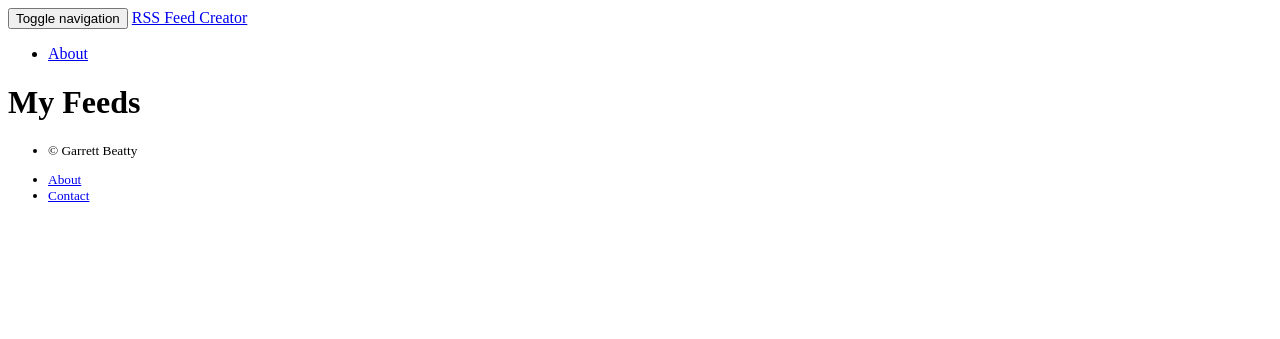
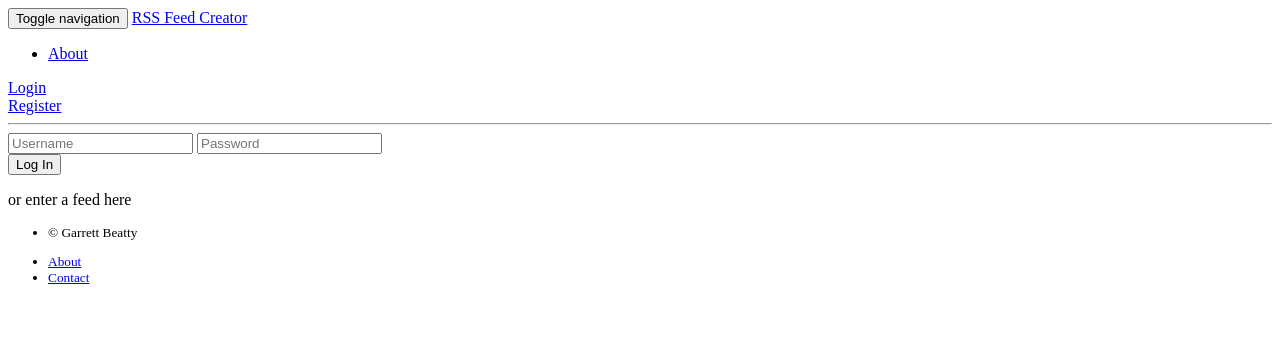
Before and after one commit to GarrettBeatty/RSS-Feed-Creator, a Flask app: template rssfeedcreator/templates/public/home.html in a window 1280 px wide. Shown: the top 339 px of the page. Run offline with Flask 2, Linux system fonts and the light colour scheme; the template is opened without the code that fills it: most values are stand-ins (such as "Sample title", 1, 10 or a date in 2020); form fields are guessed from the names that the template uses.

Commit message:
made login better

```diff
--- a/rssfeedcreator/app.py
+++ b/rssfeedcreator/app.py
@@ -2,7 +2,7 @@
 """The app module, containing the app factory function."""
 from flask import Flask, render_template
 
-from rssfeedcreator import commands, public, user
+from rssfeedcreator import commands, public, user, feed
 from rssfeedcreator.extensions import bcrypt, cache, csrf_protect, db, debug_toolbar, login_manager, migrate, webpack
 from rssfeedcreator.settings import ProdConfig
 
@@ -39,6 +39,7 @@ def register_blueprints(app):
     """Register Flask blueprints."""
     app.register_blueprint(public.views.blueprint)
     app.register_blueprint(user.views.blueprint)
+    app.register_blueprint(feed.views.blueprint)
     return None
 
 
--- /dev/null
+++ b/rssfeedcreator/feed/__init__.py
@@ -0,0 +1 @@
+from . import views  # noqa
--- a/rssfeedcreator/public/views.py
+++ b/rssfeedcreator/public/views.py
@@ -18,28 +18,31 @@ def load_user(user_id):
     return User.get_by_id(int(user_id))
 
 
-
-@blueprint.route('/', methods=['GET', 'POST'])
+@blueprint.route('/', methods=['GET'])
 def home():
     """Home page."""
+    if current_user and current_user.is_authenticated:
+        return redirect(url_for('user.members'))
 
-    if current_user and current_user.is_authenticated:
-        return render_template('public/home.html')
+    form = RegisterForm(request.form)
+    return render_template('public/home.html', form=form)
+
+
+@blueprint.route('/login/', methods=['GET', 'POST'])
+def login():
+
+    if request.method == 'GET':
+        return redirect(url_for('public.register'))
 
     form = LoginForm(request.form)
-    # Handle logging in
-    if request.method == 'POST':
-        if form.validate_on_submit():
-            login_user(form.user)
-            flash('You are logged in.', 'success')
-            redirect_url = request.args.get('next') or url_for('public.home')
-            return redirect(redirect_url)
-        else:
-            flash_errors(form)
-    elif request.method == 'GET':
-        return redirect(url_for('public.register'))
 
-
+    if form.validate_on_submit():
+        login_user(form.user)
+        flash('You are logged in.', 'success')
+        redirect_url = request.args.get('next') or url_for('user.members')
+        return redirect(redirect_url)
+    else:
+        flash_errors(form)
 
 
 @blueprint.route('/logout/')
@@ -54,17 +57,18 @@ def logout():
 @blueprint.route('/register/', methods=['GET', 'POST'])
 def register():
     """Register new user."""
+    if request.method == 'GET':
+        return  redirect(url_for('public.home'))
+
     form = RegisterForm(request.form)
     if form.validate_on_submit():
         user = User.create(username=form.username.data, email=form.email.data, password=form.password.data, active=True)
         login_user(user)
         flash('You are logged in.', 'success')
-        redirect_url = request.args.get('next') or url_for('public.home')
+        redirect_url = request.args.get('next') or url_for('user.members')
         return redirect(redirect_url)
     else:
         flash_errors(form)
-    return render_template('public/register.html', form=form)
-
 
 @blueprint.route('/about/')
 def about():
--- a/rssfeedcreator/templates/401.html
+++ b/rssfeedcreator/templates/401.html
@@ -7,7 +7,7 @@
 <div class="jumbotron">
     <div class="text-center">
         <h1>401</h1>
-        <p>You are not authorized to see this page. Please <a href="{{ url_for('public.home')}}">log in</a> or
+        <p>You are not authorized to see this page. Please <a href="{{ url_for('public.register')}}">log in</a> or
             <a href="{{ url_for('public.register') }}">create a new account</a>.
         </p>
     </div>
--- /dev/null
+++ b/rssfeedcreator/templates/feed/index.html
@@ -0,0 +1,4 @@
+{% extends "layout.html" %}
+{% block content %}
+
+{% endblock %}
--- a/rssfeedcreator/templates/public/home.html
+++ b/rssfeedcreator/templates/public/home.html
@@ -4,8 +4,8 @@
 
     <div class="body-content">
         <div class="row">
-            <h1>My Feeds</h1>
-
+            {% include 'public/register.html' %}
+            <p>or enter a feed here</p>
         </div><!-- /.row -->
     </div>
 {% endblock %}
--- a/rssfeedcreator/templates/public/register.html
+++ b/rssfeedcreator/templates/public/register.html
@@ -1,5 +1,5 @@
-{% extends "layout.html" %}
-{% block content %}
+{#{% extends "layout.html" %}#}
+{#{% block content %}#}
 
     <div class="container">
         <div class="row">
@@ -19,7 +19,7 @@
                     <div class="panel-body">
                         <div class="row">
                             <div class="col-lg-12">
-                                <form id="loginForm" method="post" action="/" role="login" style="display: block;">
+                                <form id="loginForm" method="post" action="{{ url_for('public.login') }}" role="login" style="display: block;">
                                     <input type="hidden" name="csrf_token" value="{{ csrf_token() }}"/>
                                     <div class="form-group">
                                         {{ form.username(placeholder="Username", class_="form-control") }}
@@ -34,7 +34,7 @@
                                         </div>
                                     </div>
                                 </form>
-                                <form id="registerForm" action="" method="post"
+                                <form id="registerForm" action="{{ url_for('public.register') }}" method="post"
                                       role="form" style="display: none;">
                                     {{ form.csrf_token }}
                                     <div class="form-group">
@@ -71,4 +71,4 @@
         </div>
     </div>
 
-{% endblock %}
+{#{% endblock %}#}
```
Also changed, not shown: rssfeedcreator/feed/views.py (added, +11 -0 lines), dev.db.
